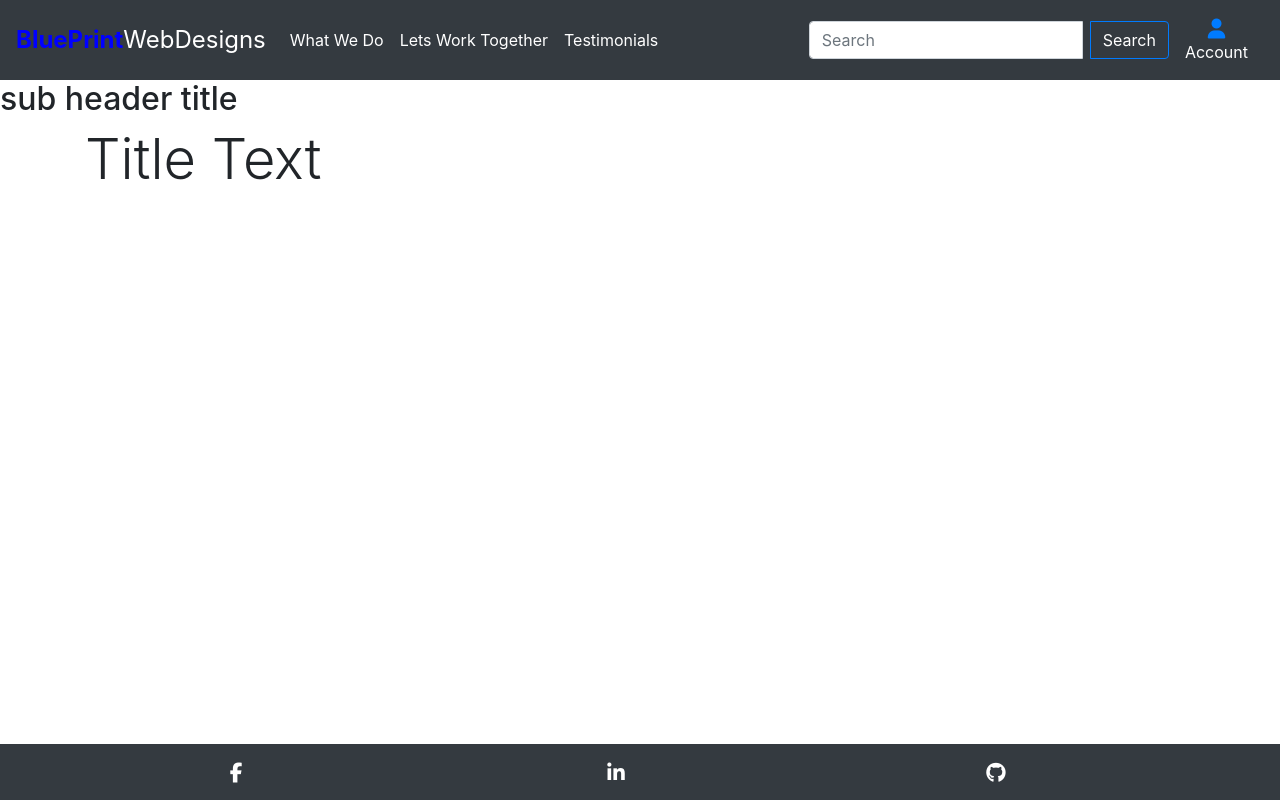
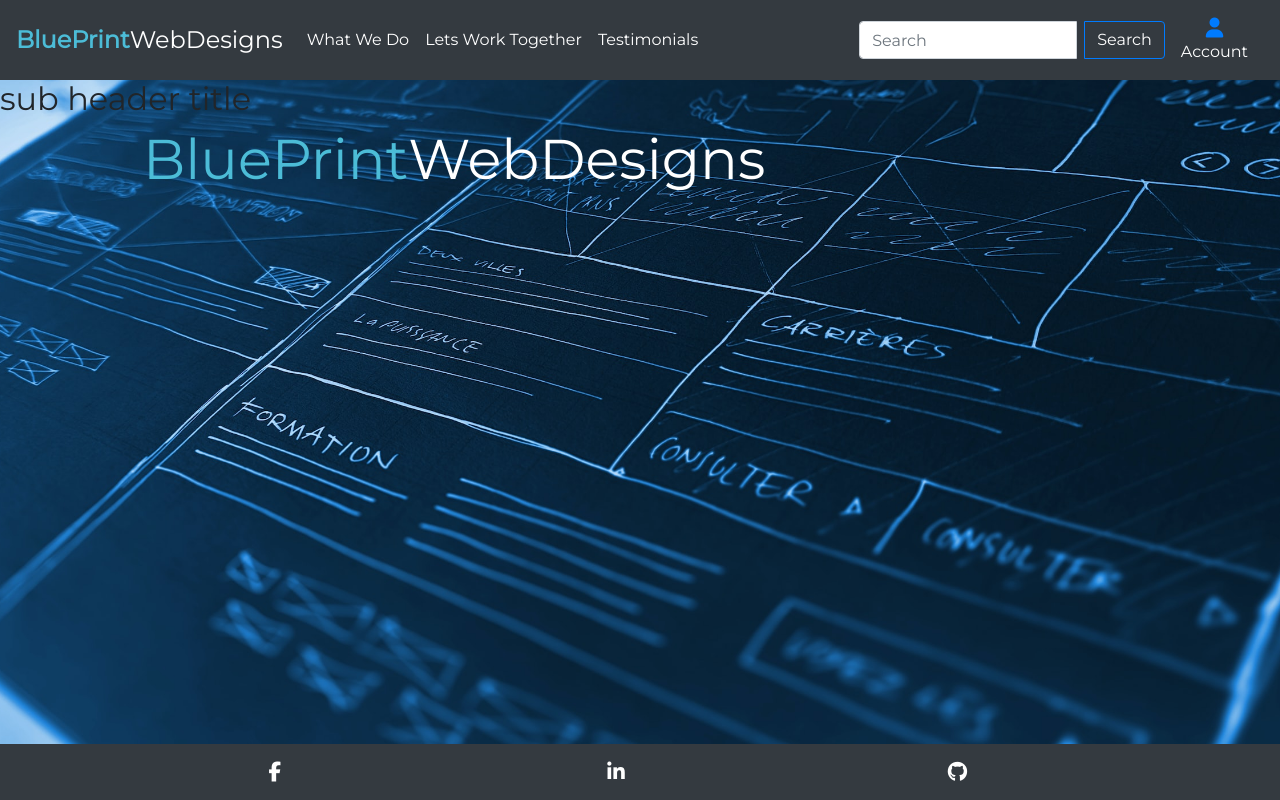
Before and after one commit to paulfitzpatrick85/CI-Portfolio-Project-5, a Django app: page / in a window 1280 px wide. Run offline with Django 3.2, Linux system fonts and the light colour scheme; some libraries are stand-ins or nearby versions.

Commit message:
add home page image and body font

```diff
--- a/blueprint_web_designs/urls.py
+++ b/blueprint_web_designs/urls.py
@@ -15,11 +15,12 @@ Including another URLconf
 """
 from django.contrib import admin
 from django.urls import path, include
+from django.conf import settings
+from django.conf.urls.static import static
 
 
 urlpatterns = [
     path('admin/', admin.site.urls),
     path('accounts/', include('allauth.urls')),
     path('', include('home.urls')),
-
-]
+] + static(settings.MEDIA_URL, document_root=settings.MEDIA_ROOT)
--- a/home/templates/home/index.html
+++ b/home/templates/home/index.html
@@ -5,8 +5,9 @@
 <div class="container h-90"> <!--h-100= 100% height-->
     <div class="row h-90">
         <div class="col my-auto">  <!--7 is default and 6 is med to large screens, 'my' will vertically centre-->
-            <h1 class="display-4 logo-font "> <!---->
-                Title Text
+            <h1 class="text-white display-4 logo-font "> <!---->
+                <strong>BluePrint</strong><br class="hide">WebDesigns
+
             </h1>
 
         </div>
--- a/static/css/base.css
+++ b/static/css/base.css
@@ -1,4 +1,25 @@
 /*------------------base css----------------------------*/
+html {
+    height: 100%;
+}
+
+body {
+    background: url('/media/blueprint-background-unsplash.jpg') no-repeat center center fixed;  /*makes image stay in center of page*/
+    background-size: cover;                                                                  /*makes image stay in center of page*/
+    /*height: calc(100vh - 164px); 164 will be eventual height of top header*/
+
+    font-family: 'Montserrat';
+}
+
+/* from Bulma */           /*css from bulma- like bs library, keeps fs icon center and same size unless made otherwise*/
+.icon {
+    align-items: center;
+    display: inline-flex;
+    justify-content: center;
+    height: 1.5rem;
+    width: 1.5rem;
+}
+
 .nav-brand-text {
     font-size:x-large
 }
@@ -8,8 +29,13 @@
 }
 
 strong {
-    color: blue;
+    color: #4cbcd7;
 }
+
+.navbar-toggler {
+    color: white;
+}
+
 
 /*remove whitspace from beneath footer*/
 footer {
@@ -17,3 +43,43 @@ footer {
     width: 100%;
     bottom: 0;
 }
+
+
+
+
+
+
+
+
+
+/* -------------------------------- Media Queries */
+
+/* Slightly larger container on xl screens */                       /*taken from walkthrough*/
+@media (min-width: 1200px) {
+  .container {
+    max-width: 80%;
+  }
+}
+
+/* fixed top navbar only on medium and up */                                   /*taken from walkthrough*/
+@media (min-width: 992px) {
+    .fixed-top-desktop-only {
+        position: fixed;
+        top: 0;
+        right: 0;
+        left: 0;
+        z-index: 1030;
+    }
+}
+
+@media (min-width: 754px) {
+.hide {
+    display: none;
+}
+}
+
+@media (max-width: 390px) {
+.logo-font {
+    font-size: 40px;
+}
+}
--- a/templates/base.html
+++ b/templates/base.html
@@ -17,6 +17,7 @@
     {% block corecss %}
     <!-- Bootstrap CSS -->
     <link rel="stylesheet" href="https://cdn.jsdelivr.net/npm/bootstrap@4.4.1/dist/css/bootstrap.min.css" integrity="sha384-Vkoo8x4CGsO3+Hhxv8T/Q5PaXtkKtu6ug5TOeNV6gBiFeWPGFN9MuhOf23Q9Ifjh" crossorigin="anonymous">
+    <link href="https://fonts.googleapis.com/css2?family=Montserrat&display=swap" rel="stylesheet">
     <link rel="stylesheet" href="{% static 'css/base.css' %}">
     {% endblock %}
 
```
Also changed, not shown: media/blueprint-background-unsplash.jpg (added), media/blueprint-white-background-pexels.jpg (added).
